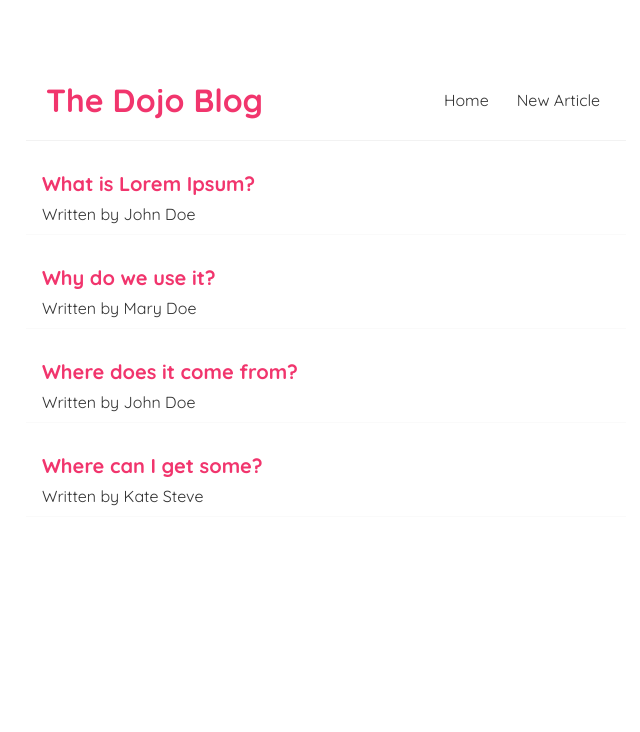
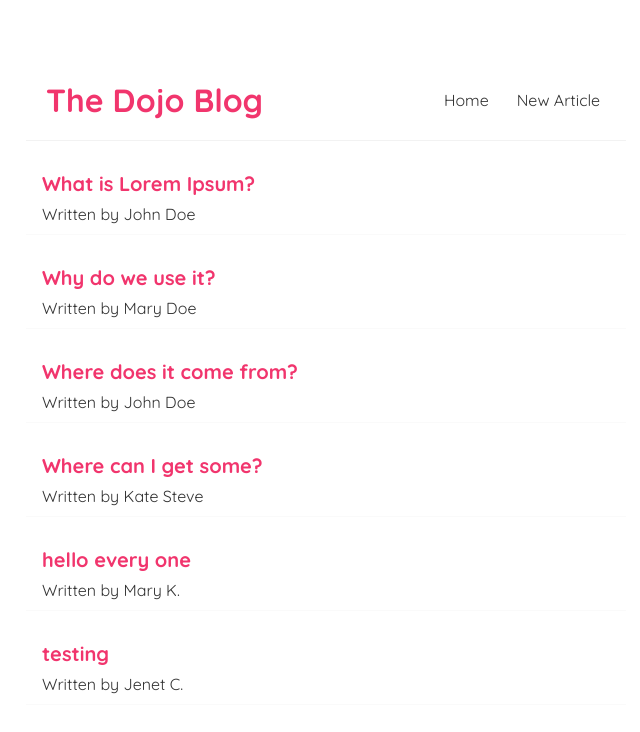
Before and after one commit to alexohre/dojo-blog, a React (Create React App) app: page / in a window 1280 px wide. Shown: the top 732 px of the page, without its empty margins (314-954 px from the left). Built offline with nearby package versions, Linux system fonts and the light colour scheme; data requests are answered from the project's data file.

Commit message:
added 404 page
Signed-off-by: alexohre <alexokomado@gmail.com>

```diff
--- a/data/db.json
+++ b/data/db.json
@@ -23,6 +23,18 @@
       "content": "There are many variations of passages of Lorem Ipsum available, but the majority have suffered alteration in some form, by injected humour, or randomised words which don't look even slightly believable. If you are going to use a passage of Lorem Ipsum, you need to be sure there isn't anything embarrassing hidden in the middle of text. All the Lorem Ipsum generators on the Internet tend to repeat predefined chunks as necessary, making this the first true generator on the Internet. It uses a dictionary of over 200 Latin words, combined with a handful of model sentence structures, to generate Lorem Ipsum which looks reasonable. The generated Lorem Ipsum is therefore always free from repetition, injected humour, or non-characteristic words etc.",
       "author": "Kate Steve",
       "id": 4
+    },
+    {
+      "title": "hello every one",
+      "content": "here goes the content of the page today",
+      "author": "Mary K.",
+      "id": 5
+    },
+    {
+      "title": "testing",
+      "content": "testing post with GPRS network",
+      "author": "Jenet C.",
+      "id": 6
     }
   ]
 }
--- a/public/index.html
+++ b/public/index.html
@@ -24,7 +24,7 @@
       work correctly both with client-side routing and a non-root public URL.
       Learn how to configure a non-root public URL by running `npm run build`.
     -->
-    <title>React App</title>
+    <title>The Dojo Blog</title>
   </head>
   <body>
     <noscript>You need to enable JavaScript to run this app.</noscript>
--- a/src/App.js
+++ b/src/App.js
@@ -2,6 +2,7 @@ import Home from "./pages/Home";
 import { BrowserRouter as Router, Routes, Route } from "react-router-dom";
 import CreateArticle from "./components/CreateArticle";
 import ArticlesDetails from "./pages/ArticlesDetails";
+import NotFound from "./components/NotFound";
 
 function App() {
   return (
@@ -10,6 +11,7 @@ function App() {
         <Route exact path="/" element={<Home />} />
         <Route path="/new" element={<CreateArticle />} />
         <Route path="/articles/:id" element={<ArticlesDetails />} />
+        <Route path="*" element={<NotFound />} />
       </Routes>
     </Router>
   );
--- /dev/null
+++ b/src/components/NotFound.js
@@ -0,0 +1,22 @@
+import React from "react";
+import { Link } from "react-router-dom";
+import My404 from "../images/page.png";
+
+function NotFound() {
+  return (
+    <div className="content">
+      {/* <Nav /> */}
+      <h2 style={{ textAlign: "center" }}>Oops... page not found.</h2>
+      <img src={My404} style={{ width: "40rem" }} alt="" />
+      <h2 style={{ textAlign: "center" }}>
+        Go back to{" "}
+        <Link to="/" style={{ color: "#f1356d", textDecoration: "none" }}>
+          Home
+        </Link>{" "}
+        page...
+      </h2>
+    </div>
+  );
+}
+
+export default NotFound;
```
Also changed, not shown: src/images/page.png (added).
